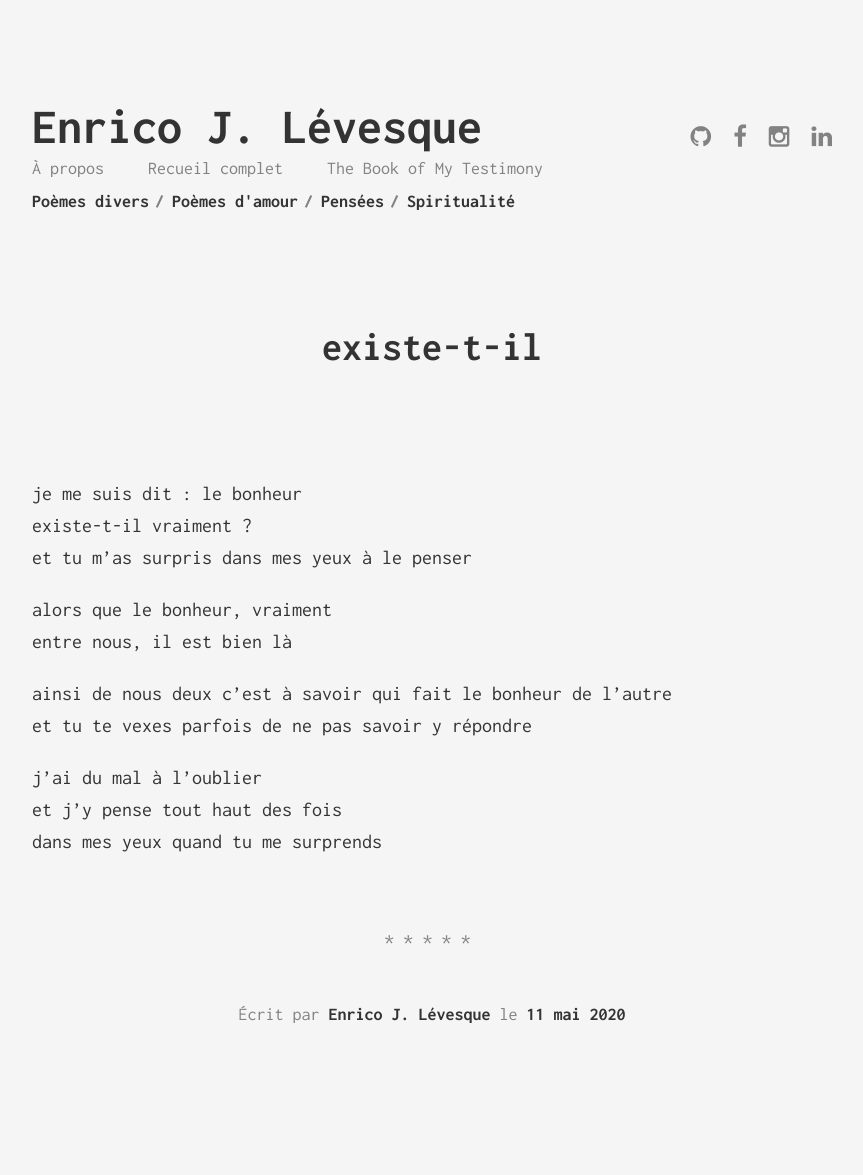
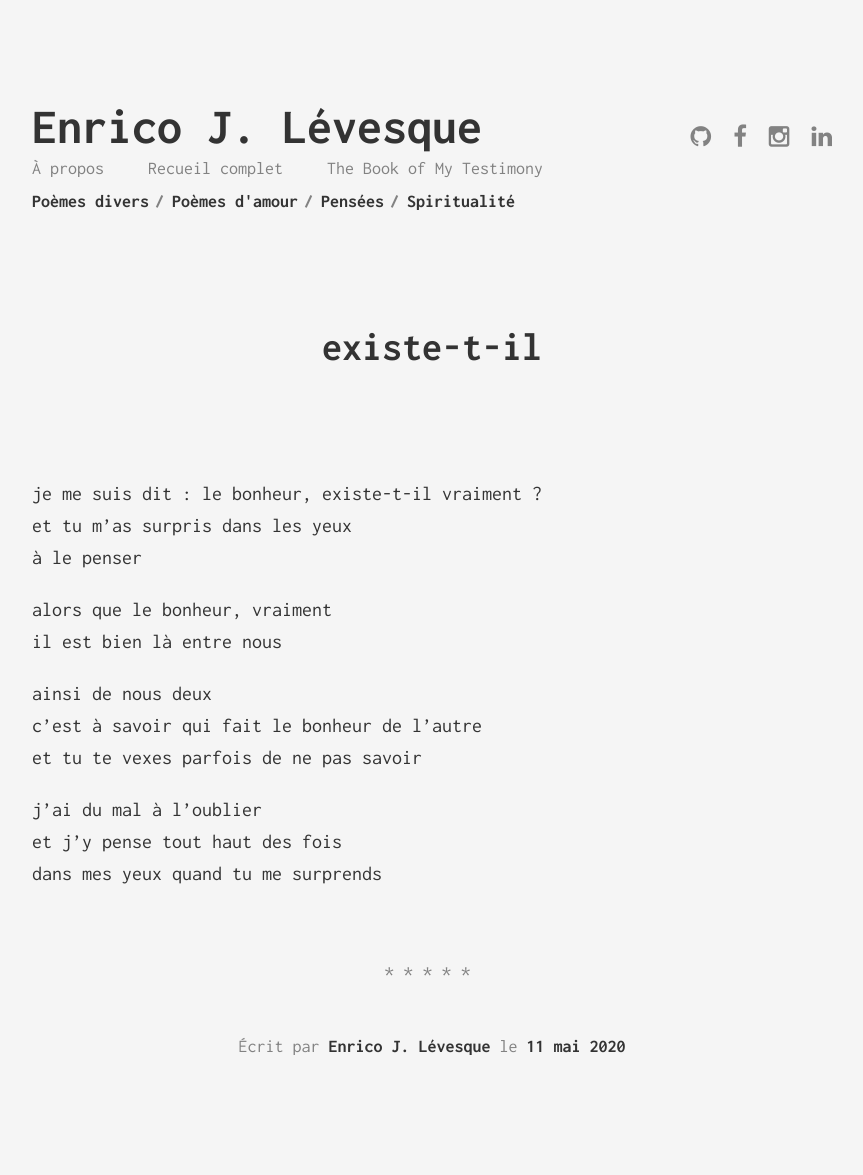
Before and after one commit to enricoJL/enricojl.github.io, a Jekyll site: the page built from _posts/2020-05-11-existe-t-il.md, in a window 1280 px wide. Shown: the whole page, without its empty margins (208-1071 px from the left). Built offline with Jekyll 4.4.1, drawn with Linux system fonts in a browser that asks for light colours; before the commit the page ends 1143 px from its top, so only the background shows below that.

Commit message:
réécriture

```diff
--- a/_posts/2020-05-11-existe-t-il.md
+++ b/_posts/2020-05-11-existe-t-il.md
@@ -2,19 +2,20 @@
 layout: post
 title: "existe-t-il"
 date: "2020-05-11"
-categories:
-  - "amore"
+categories: "poesie"
 ---
 
-je me suis dit : le bonheur
-existe-t-il vraiment ?
-et tu m'as surpris dans mes yeux à le penser
+je me suis dit :
+le bonheur, existe-t-il vraiment ?
+et tu m'as surpris dans les yeux
+à le penser
 
 alors que le bonheur, vraiment
-entre nous, il est bien là
+il est bien là entre nous
 
-ainsi de nous deux c'est à savoir qui fait le bonheur de l'autre
-et tu te vexes parfois de ne pas savoir y répondre
+ainsi de nous deux
+c'est à savoir qui fait le bonheur de l'autre
+et tu te vexes parfois de ne pas savoir
 
 j'ai du mal à l'oublier
 et j'y pense tout haut des fois
```
